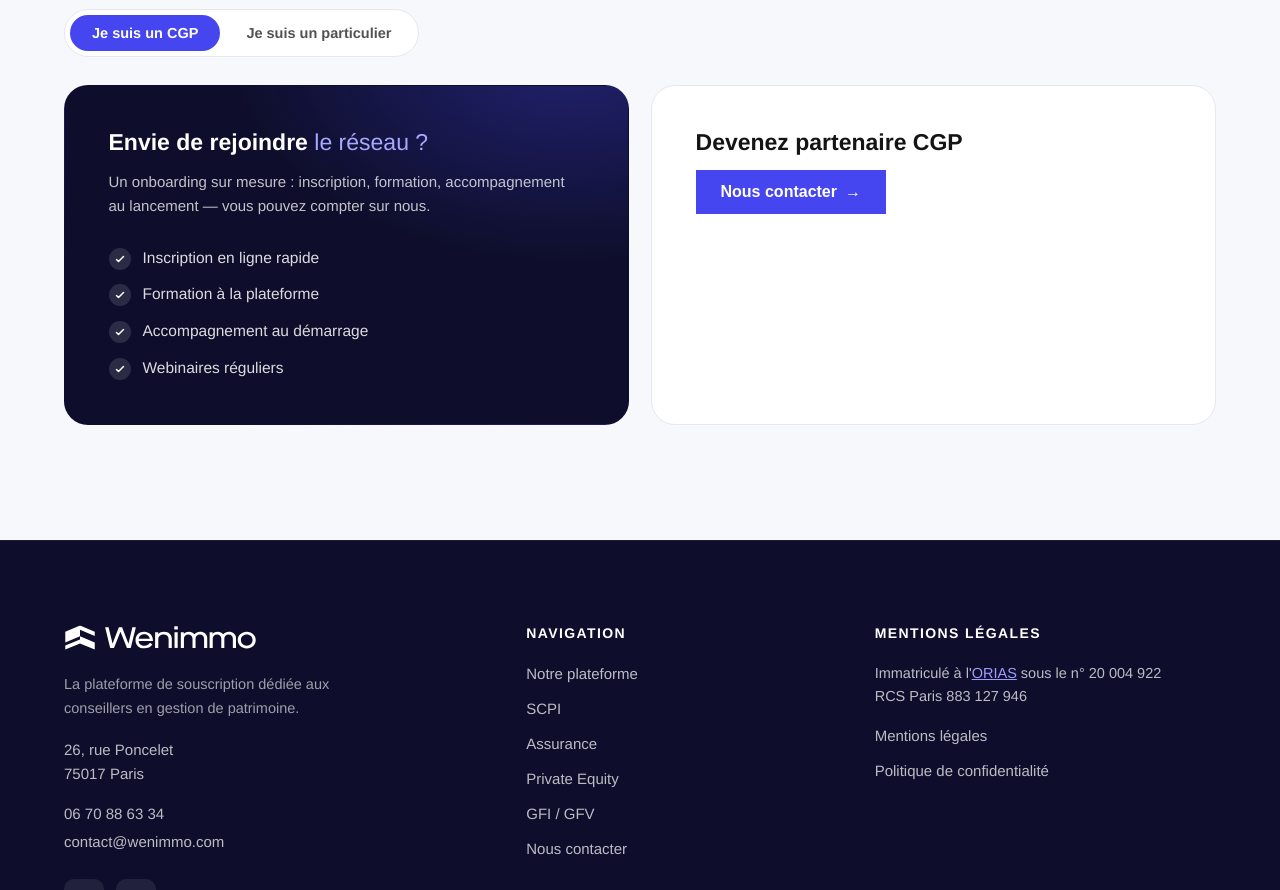
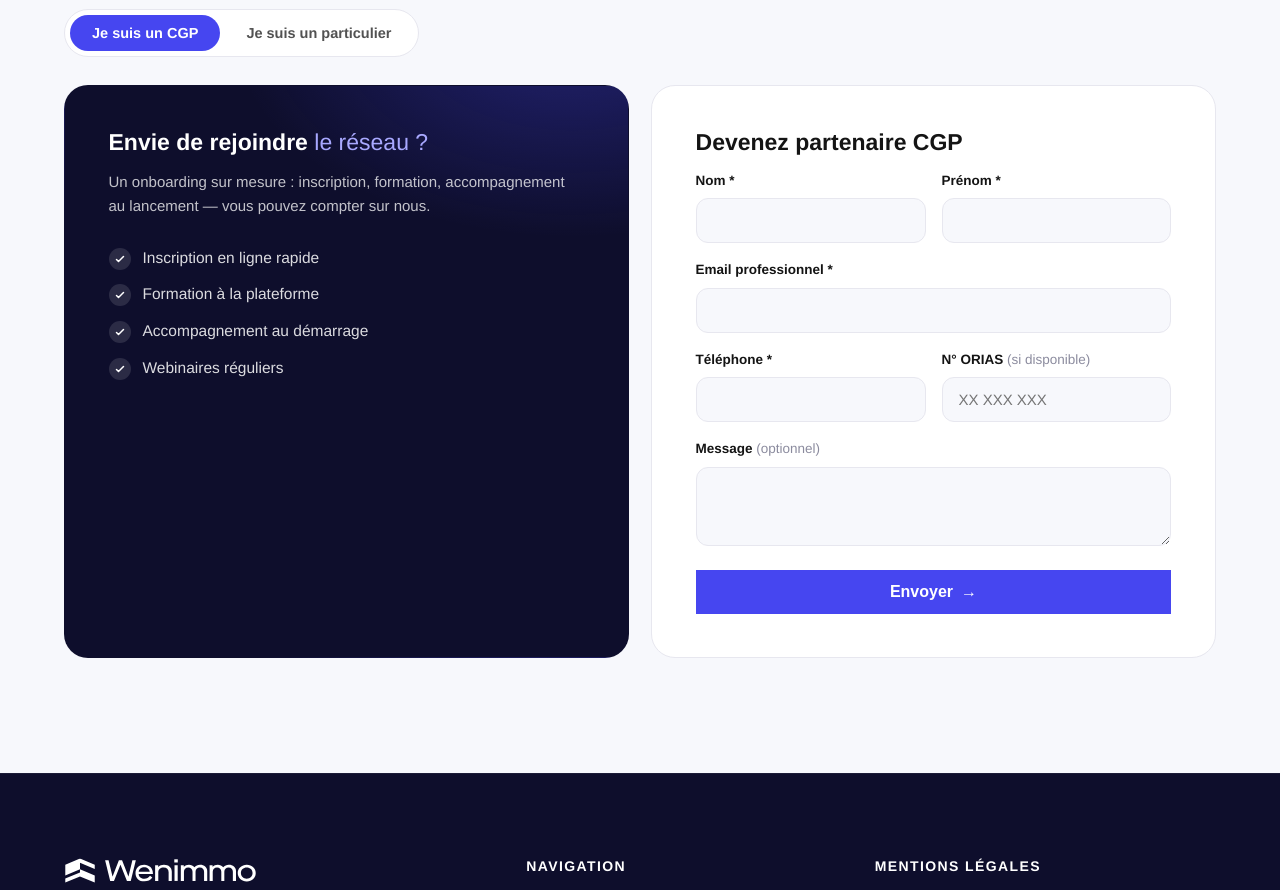
Before and after one commit to Yv-ia/landing-wenimmo, a Next.js app: page / in a window 1280 px wide. Shown: the part 4420-5310 px from the top of the page. Built offline with nearby package versions, Linux system fonts and the light colour scheme; a web font is replaced by a local one.

Commit message:
Hecaton checkpoint: update cgp form and cgp form direct
Created automatically by Hecaton after an agent prompt changed the worktree.

```diff
--- a/components/CgpForm.jsx
+++ b/components/CgpForm.jsx
@@ -10,7 +10,6 @@ import { useState } from "react";
 export default function CgpForm() {
   const [invalid, setInvalid] = useState({});
   const [success, setSuccess] = useState(false);
-  const [showForm, setShowForm] = useState(false);
 
   const handleSubmit = (e) => {
     e.preventDefault();
@@ -47,23 +46,6 @@ export default function CgpForm() {
 
   const fieldClass = (name) => (invalid[name] ? "is-invalid" : undefined);
   const clearError = (name) => setInvalid((prev) => ({ ...prev, [name]: false }));
-
-  // Tant que l'utilisateur n'a pas cliqué : on n'affiche que le titre + un CTA.
-  // Le formulaire complet apparaît au clic sur « Nous contacter ».
-  if (!showForm) {
-    return (
-      <div className="join__form join__form--collapsed">
-        <h3 className="join__form-title">Devenez partenaire CGP</h3>
-        <button
-          type="button"
-          className="btn btn--primary btn--lg"
-          onClick={() => setShowForm(true)}
-        >
-          Nous contacter <span className="btn__arrow">→</span>
-        </button>
-      </div>
-    );
-  }
 
   return (
     <form className="join__form" onSubmit={handleSubmit} noValidate>
```
Also changed, not shown: cgp-form-direct.png (added).
